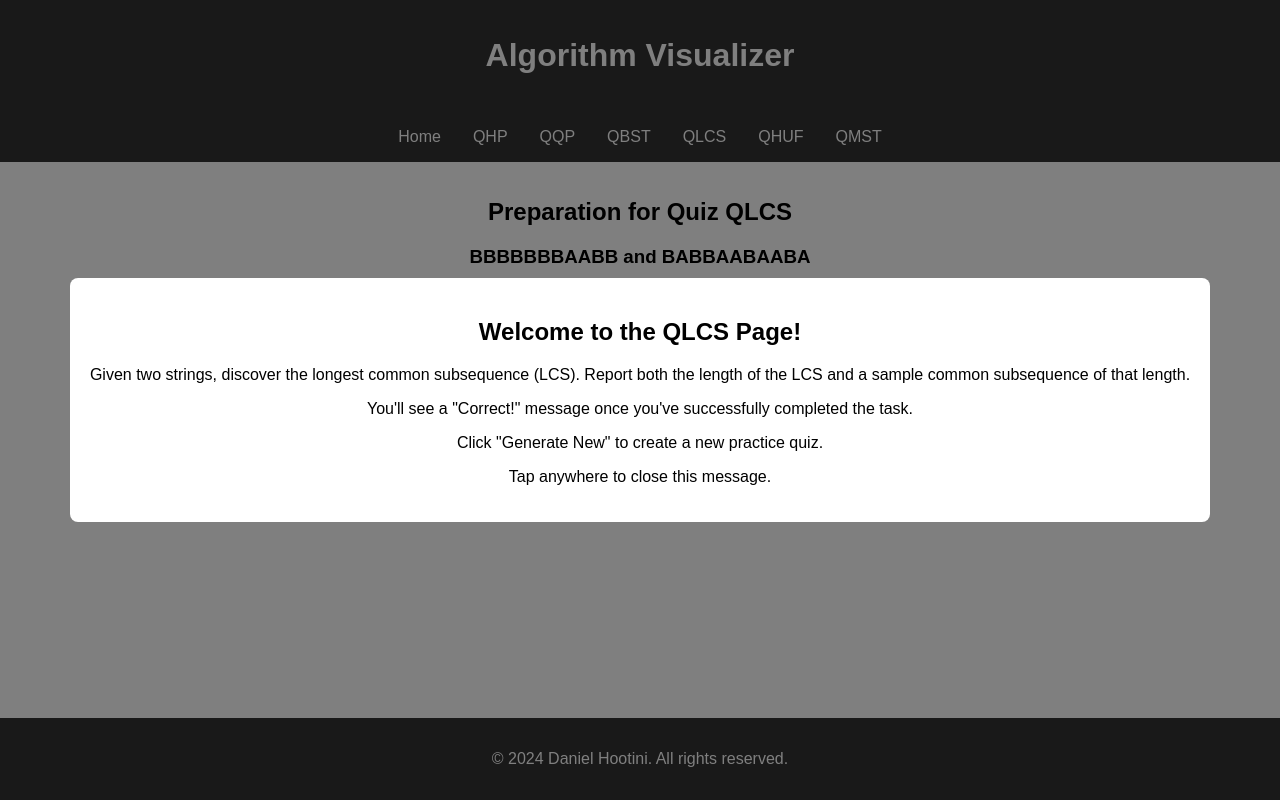
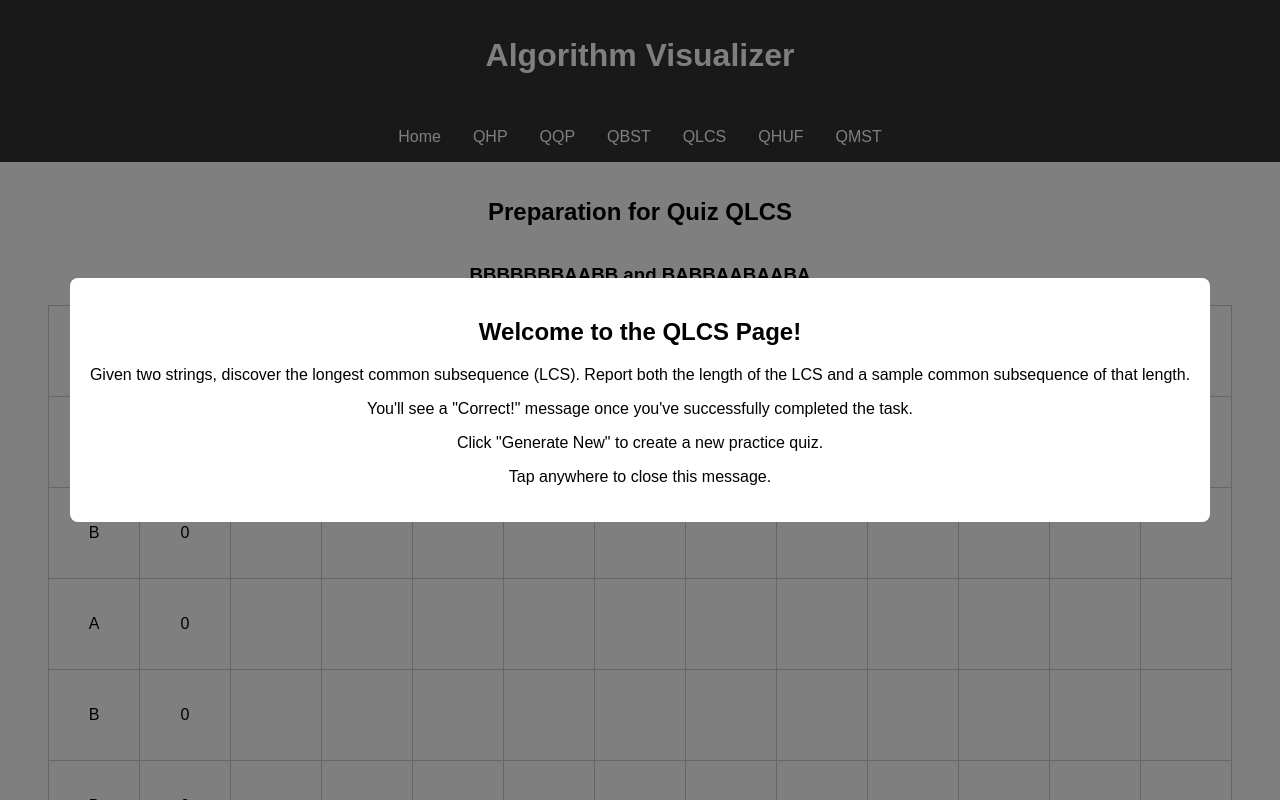
Before and after one commit to DanielH987/algorithm-visualizer, a React (Create React App) app: page /qlcs in a window 1280 px wide. Shown: the top 800 px of the page. Built offline with nearby package versions, Linux system fonts and the light colour scheme.

Commit message:
feat: Add lazy loading for images in LongCommonSub component

```diff
--- a/src/components/LongCommonSub/LongCommonSub.js
+++ b/src/components/LongCommonSub/LongCommonSub.js
@@ -1,4 +1,7 @@
 import React, { useState, useEffect } from 'react';
+import './LongCommonSub.css';
+import Cell from './Cell';
+
 
 const generateRandomString = (length) => {
     let result = '';
@@ -12,16 +15,55 @@ const generateRandomString = (length) => {
 const LongCommonSub = () => {
     const [string1, setString1] = useState('');
     const [string2, setString2] = useState('');
+    const numRows = 13;
+    const numCols = 13;
+    const [tableData, setTableData] = useState([]);
 
     useEffect(() => {
         setString1(generateRandomString(11));
         setString2(generateRandomString(11));
     }, []);
 
+    useEffect(() => {
+        if (string1 && string2) {
+            const rows = [];
+            for (let i = 0; i < numRows; i++) {
+                const cells = [];
+                for (let j = 0; j < numCols; j++) {
+                    if (i === 0 && j > 1) {
+                        cells.push(string1[j - 2]);
+                    } else if (i === 1 && j > 0) {
+                        cells.push(0);
+                    } else if (i > 1 && j === 0) {
+                        cells.push(string2[i - 2]);
+                    } else if (i > 0 && j === 1) {
+                        cells.push(0);
+                    }
+                    else {
+                        cells.push(null);
+                    }
+                }
+                rows.push(cells);
+            }
+            setTableData(rows);
+        }
+    }, [string1, string2, numRows, numCols]);
+
     return (
-        <div>
+        <div className="container">
             <h2>Preparation for Quiz QLCS</h2>
             <h3>{string1} and {string2}</h3>
+            <table>
+                <tbody>
+                    {tableData.map((row, rowIndex) => (
+                        <tr key={rowIndex}>
+                            {row.map((cellValue, cellIndex) => (
+                                <Cell key={cellIndex} value={cellValue} />
+                            ))}
+                        </tr>
+                    ))}
+                </tbody>
+            </table>
         </div>
     );
 };
```
